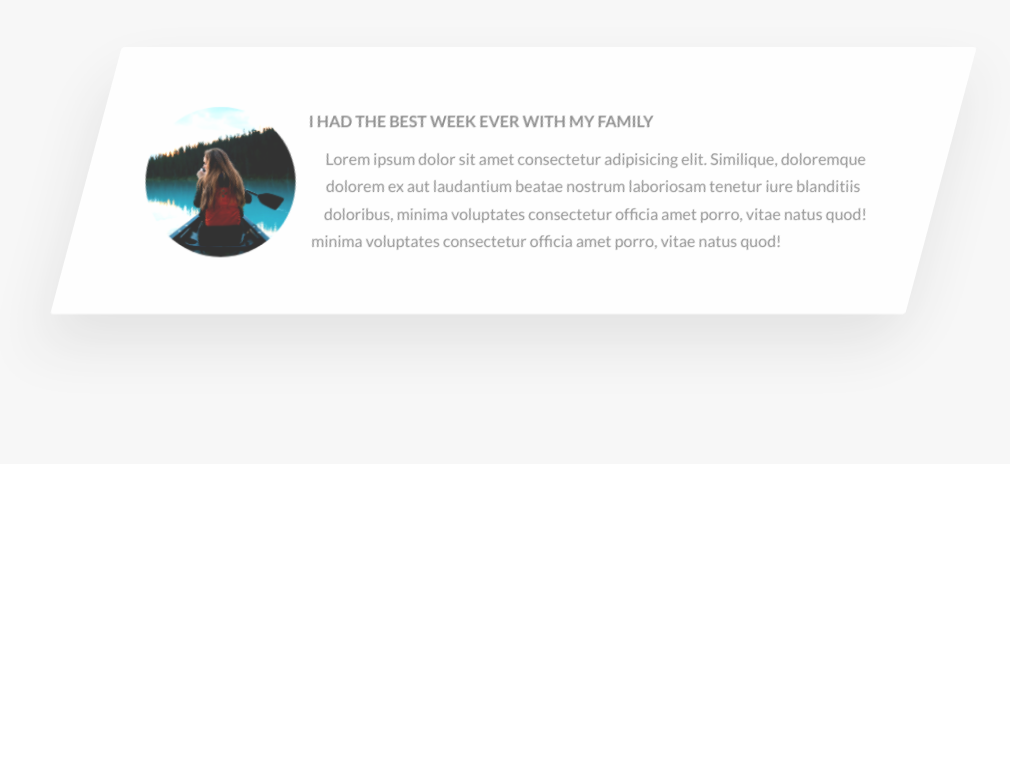
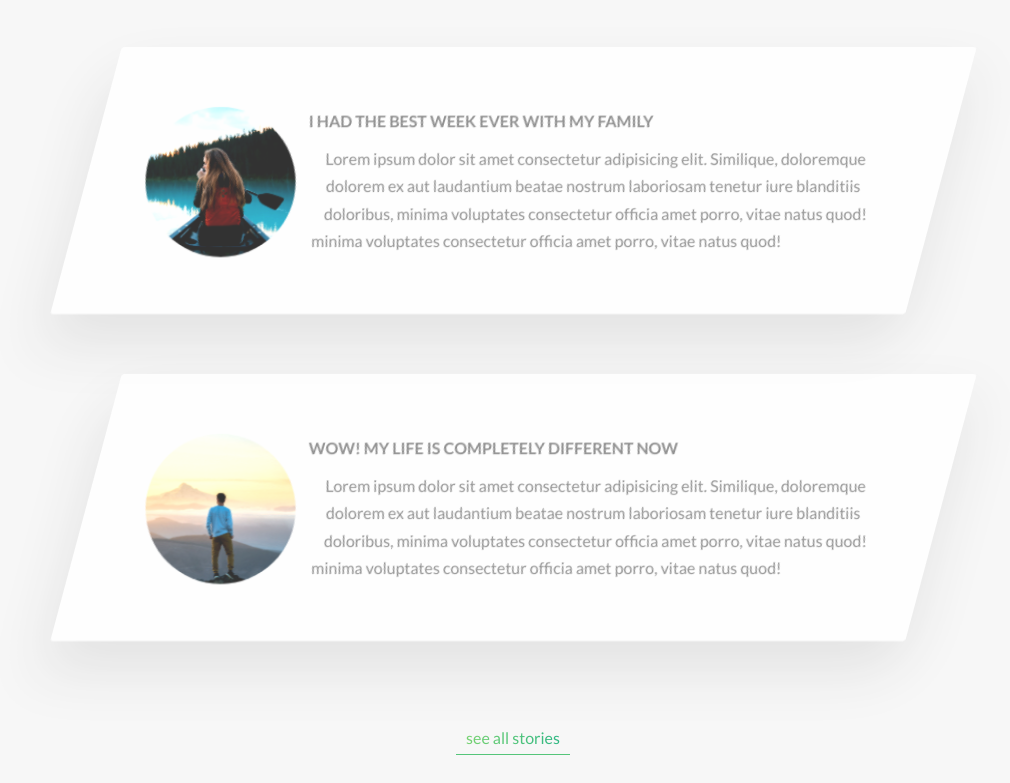
Before and after one commit to YukieIsobe/Natours, a website: page index.html in a window 1280 px wide. Shown: the part 3428-4211 px from the top of the page, without its empty margins (127-1137 px from the left). Before the commit the page ends 3922 px from the top, so only its background shows below. Drawn offline with Linux system fonts and the light colour scheme.

Commit message:
compleate section_story

```diff
--- a/index.html
+++ b/index.html
@@ -172,7 +172,7 @@
             </div>
           </div>
         </div>
-        <div class="btn-container u-center-text">
+        <div class="u-center-text">
           <a href="#" class="btn-main btn-green">discover all tours</a>
         </div>
       </section>
@@ -192,6 +192,19 @@
               <p>Lorem ipsum dolor sit amet consectetur adipisicing elit. Similique, doloremque dolorem ex aut laudantium beatae nostrum laboriosam tenetur iure blanditiis doloribus, minima voluptates consectetur officia amet porro, vitae natus quod! minima voluptates consectetur officia amet porro, vitae natus quod!</p>
             </div>
           </div>
+          <div class="story">
+            <figure class="story__shape">
+              <img src="img/nat-9.jpg" alt="person on the tour" class="story__image">
+              <figcaption class="story__name">jack<br>willson</figcaption>
+            </figure>
+            <div class="story__text">
+              <h3 class="heading-h3">WOW! MY LIFE IS COMPLETELY DIFFERENT NOW</h3>
+              <p>Lorem ipsum dolor sit amet consectetur adipisicing elit. Similique, doloremque dolorem ex aut laudantium beatae nostrum laboriosam tenetur iure blanditiis doloribus, minima voluptates consectetur officia amet porro, vitae natus quod! minima voluptates consectetur officia amet porro, vitae natus quod!</p>
+            </div>
+          </div>
+        </div>
+        <div class="u-center-text">
+          <a href="#" class="btn-sub">see all stories</a>
         </div>
       </section>
     </main>
--- a/sass/components/_story.scss
+++ b/sass/components/_story.scss
@@ -9,6 +9,9 @@
   font-size: 1.6rem;
   transform: skew(-15deg);
   opacity: .8;
+  &:not(:last-child) {
+    margin-bottom: 6rem;
+  }
 
   &__shape {
     height: 15rem;
```
Also changed, not shown: css/style.css.
